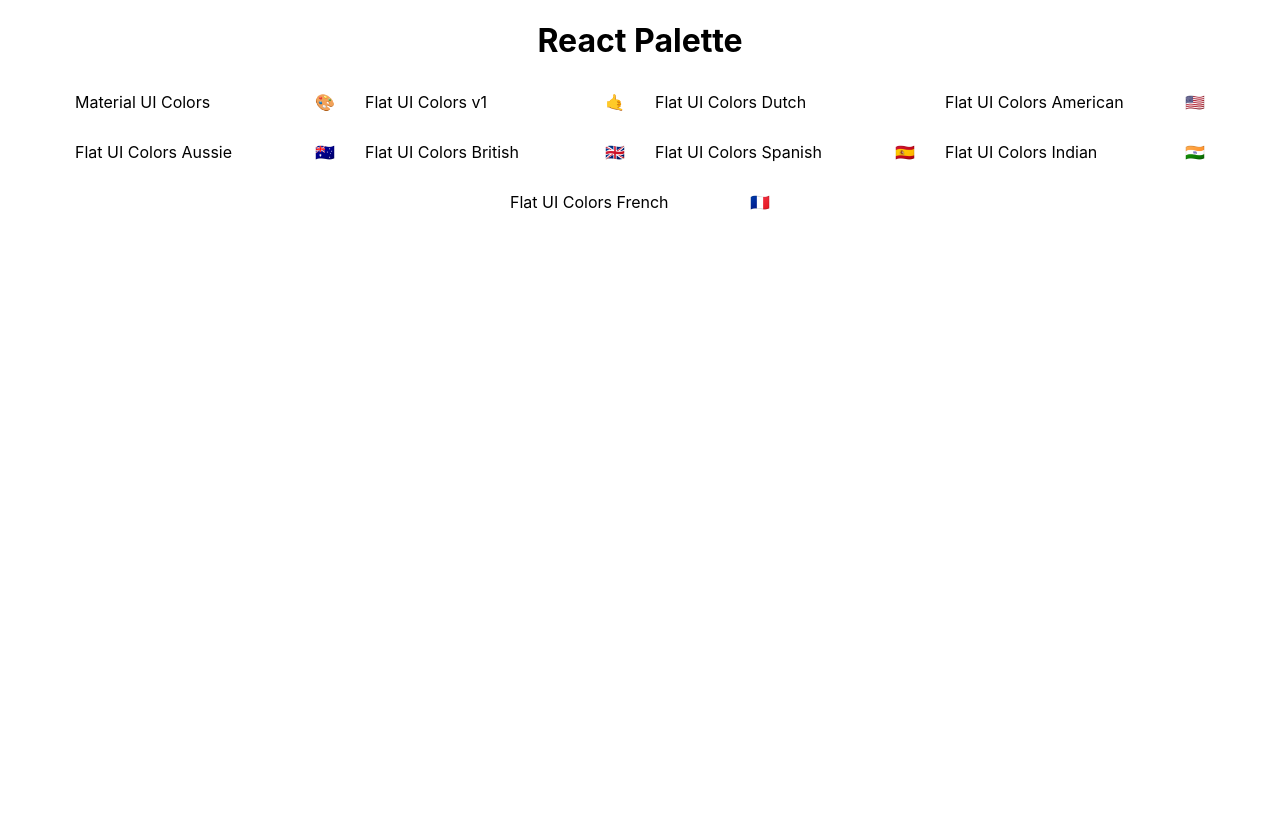
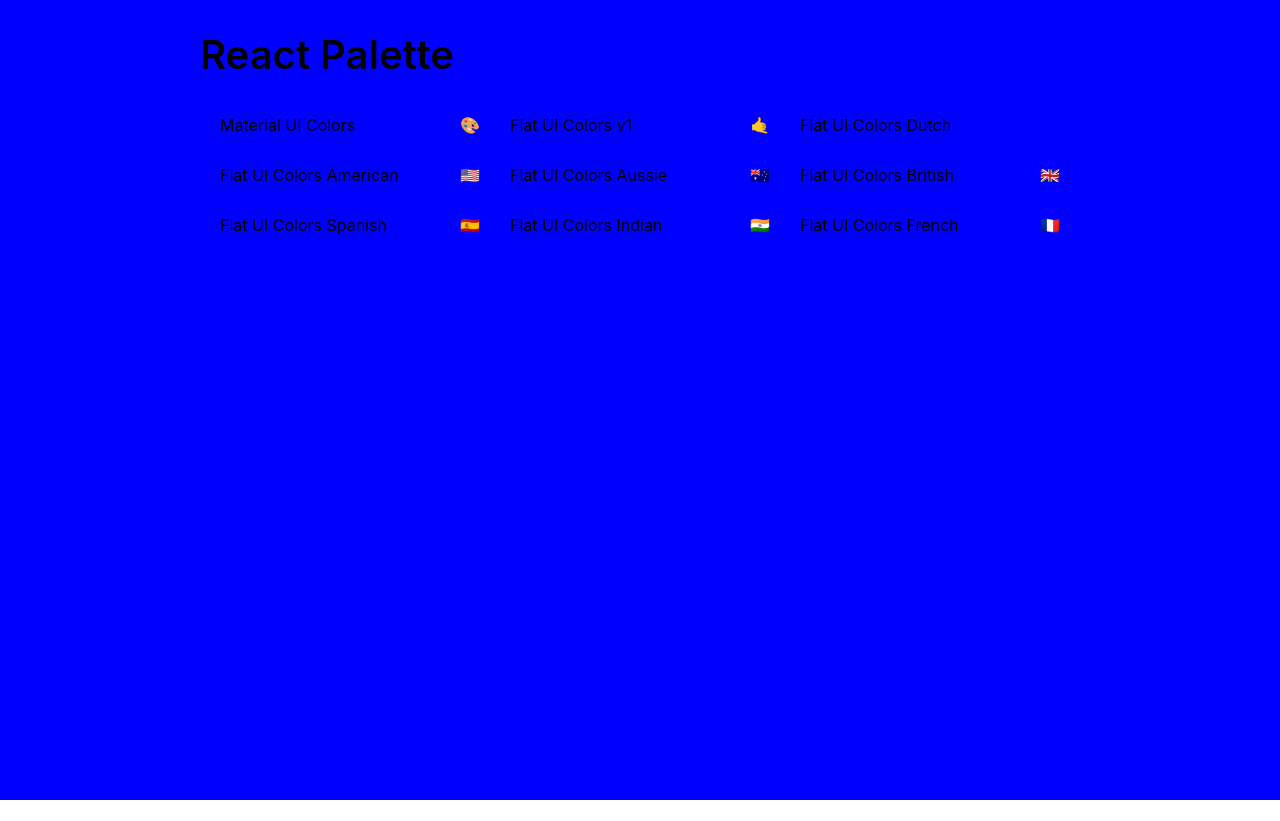
Before and after one commit to Yogeshkumar-krishnamoorthy/colors-app, a React (Create React App) app: page / in a window 1280 px wide. After the commit the page ends 800 px from the top, so only its background shows below. Built offline with nearby package versions, Linux system fonts and the light colour scheme.

Commit message:
adding styles in palette list component

```diff
--- a/src/PaletteList.js
+++ b/src/PaletteList.js
@@ -1,31 +1,57 @@
 import React from "react";
 import MiniPalette from "./MiniPalette";
 import { styled } from "@mui/system";
+
+const PalettesList = styled("div", {
+  name: "palettes",
+  slot: "list",
+})({
+  minHeight: "100vh",
+  padding: 20,
+  backgroundColor: "blue",
+});
+
+const PalettesListHeader = styled("h1", {
+  name: "palettes-list",
+  slot: "header",
+})({
+  maxWidth: 900,
+  color: "#000",
+  fontSize: "2.5rem",
+  fontWeight: "600",
+  textAlign: "center",
+  padding: 10,
+  margin: "0 auto 1rem auto",
+  display: "flex",
+  justifyContent: "space-between",
+});
 
 const PalettesContainer = styled("div", {
   name: "palettes",
   slot: "container",
 })({
+  maxWidth: 900,
+  margin: "0 auto",
   display: "flex",
   justifyContent: "center",
   flexWrap: "wrap",
   gap: 10,
   "& > *": {
-    width: "280px",
-    padding: "10px",
+    width: 280,
+    padding: 10,
   },
 });
 
 const PaletteList = ({ palette }) => {
   return (
-    <div className="PaletteList">
-      <h1 style={{ textAlign: "center" }}>React Palette</h1>
+    <PalettesList>
+      <PalettesListHeader>React Palette</PalettesListHeader>
       <PalettesContainer>
         {palette.map((p) => (
           <MiniPalette {...p} />
         ))}
       </PalettesContainer>
-    </div>
+    </PalettesList>
   );
 };
 
```
